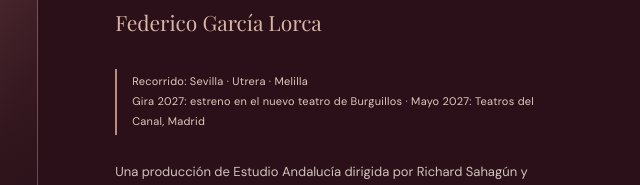
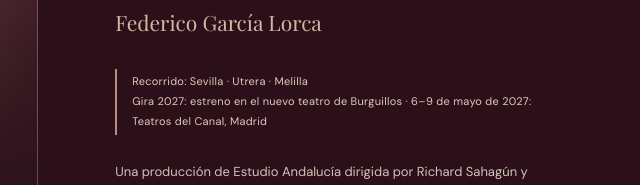
Before and after one commit to silviaaguaded/Estudioandalucia, a plain HTML site: page index.html in a window 1280 px wide. Shown: the part 3797-3982 px from the top of the page, 640-1280 px from the left. Drawn offline with nearby package versions, Linux system fonts and the light colour scheme.

Commit message:
Add confirmed Teatros del Canal dates for Yerma

```diff
--- a/index.html
+++ b/index.html
@@ -84,7 +84,7 @@
         <div class="production-image-placeholder"><div class="placeholder-mark">Y.</div><span data-es="Imagen oficial de la producción pendiente de incorporar" data-en="Official production photography to be added">Imagen oficial de la producción pendiente de incorporar</span></div>
         <div class="production-details">
           <p class="overline">Producción · 2025</p><h3>YERMA</h3><p class="production-author" data-es="Federico García Lorca" data-en="Federico García Lorca">Federico García Lorca</p>
-          <p class="tour-route" data-es="Recorrido: Sevilla · Utrera · Melilla<br>Gira 2027: estreno en el nuevo teatro de Burguillos · Mayo 2027: Teatros del Canal, Madrid" data-en="Previous performances: Seville · Utrera · Melilla<br>2027 tour: opening at the new theatre in Burguillos · May 2027: Teatros del Canal, Madrid">Recorrido: Sevilla · Utrera · Melilla<br>Gira 2027: estreno en el nuevo teatro de Burguillos · Mayo 2027: Teatros del Canal, Madrid</p>
+          <p class="tour-route" data-es="Recorrido: Sevilla · Utrera · Melilla<br>Gira 2027: estreno en el nuevo teatro de Burguillos · 6–9 de mayo de 2027: Teatros del Canal, Madrid" data-en="Previous performances: Seville · Utrera · Melilla<br>2027 tour: opening at the new theatre in Burguillos · 6–9 May 2027: Teatros del Canal, Madrid">Recorrido: Sevilla · Utrera · Melilla<br>Gira 2027: estreno en el nuevo teatro de Burguillos · Mayo 2027: Teatros del Canal, Madrid</p>
           <p data-es="Una producción de Estudio Andalucía dirigida por Richard Sahagún y protagonizada por Silvia Aguaded. El espectáculo se estrenó en septiembre de 2025 en la Fundación Cajasol de Sevilla. Tras sus representaciones en Sevilla, Utrera y Melilla, inicia una nueva etapa de gira por Andalucía en 2027." data-en="A production by Estudio Andalucía, directed by Richard Sahagún and starring Silvia Aguaded. The production premiered in September 2025 at Fundación Cajasol in Seville and was warmly received by audiences.">Una producción de Estudio Andalucía dirigida por Richard Sahagún y protagonizada por Silvia Aguaded. El espectáculo se estrenó en septiembre de 2025 en la Fundación Cajasol de Sevilla y obtuvo una excelente acogida de público.</p>
           <dl class="production-facts"><div><dt data-es="Autoría" data-en="Written by">Autoría</dt><dd>Federico García Lorca</dd></div><div><dt data-es="Dirección" data-en="Direction">Dirección</dt><dd>Richard Sahagún</dd></div><div><dt data-es="Protagonista" data-en="Starring">Protagonista</dt><dd>Silvia Aguaded</dd></div><div><dt data-es="Estreno" data-en="Premiere">Estreno</dt><dd data-es="Septiembre 2025 · Sevilla" data-en="September 2025 · Seville">Septiembre 2025 · Sevilla</dd></div></dl>
           <a class="text-link" href="#distribucion"><span data-es="Información de contratación" data-en="Booking information">Información de contratación</span><span aria-hidden="true">↗</span></a>
```
